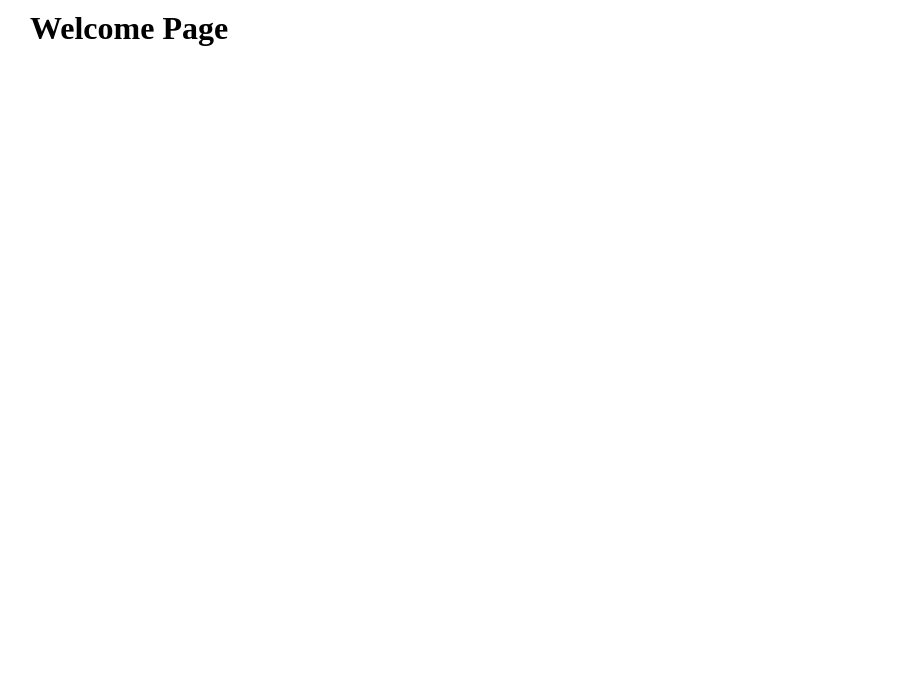
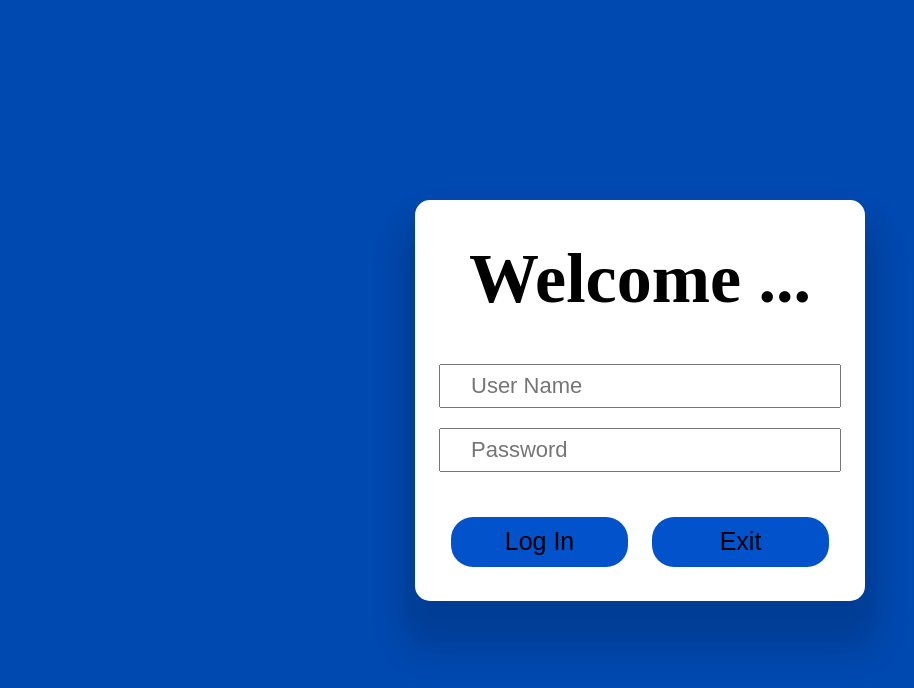
Before and after one commit to ZyadSaber/salam-web, a React (Create React App) app: page / in a window 1280 px wide. Shown: the top 688 px of the page, without its empty margins (0-914 px from the left). Built offline with nearby package versions, Linux system fonts and the light colour scheme.

Commit message:
designing log in page

```diff
--- a/src/Pages/SignInPage/Style.css
+++ b/src/Pages/SignInPage/Style.css
@@ -3,3 +3,56 @@
     padding: 0;
     box-sizing: border-box;
   }
+
+  body {
+    background: #0049b0;
+    min-height: 100vh;
+    padding: 25px;
+    display: flex;
+    justify-content: center;
+    align-items: center;
+  }
+h1{
+  margin: 15px;
+  font-size: 70px;
+  margin-bottom: 35px;
+}
+  .card {
+    background: #ffffff;
+    width: 450px;
+    padding: 24px;
+    box-shadow: 0px 20px 25px 15px rgba(0, 0, 0, 0.05),
+      0px 40px 30px 15px rgba(0, 0, 0, 0.1);
+    border-radius: 15px;
+  }
+  .card-body{
+    align-items: center;
+    display: flex;
+    flex-direction: column;
+  }
+  .card-body input{
+    width: 100%;
+    margin: 10px;
+    font-size: 22px;
+    padding: 7px;
+    padding-left: 30px;
+  }
+  .card-body .btns{
+    width: 100%;
+    display: flex;
+    justify-content: space-around;
+    margin-top: 25px;
+  }
+  .card-body .btns button{
+    background: #0152cb;
+    width: 44%;
+    margin: 10px;
+    font-size: 25px;
+    text-decoration: none;
+    border: none;
+    height: 50px;
+    border-radius: 22px;
+  }
+  .card-body .btns button:hover{
+    cursor: pointer;
+  }
--- a/src/Pages/SignInPage/component.tsx
+++ b/src/Pages/SignInPage/component.tsx
@@ -1,11 +1,19 @@
-import React, { memo } from 'react';
+import  { memo } from 'react';
 import './Style.css'
 
 const SignInPage = () => {
     return (
-        <>
-            <h1>Welcome Page</h1>
-        </>
+        <div className="card">
+            <div className="card-body">
+                <h1>Welcome ...</h1>
+                <input type="text" placeholder="User Name" />
+                <input type="password" placeholder="Password" />
+                <div className="btns">
+                    <button>Log In</button>
+                    <button>Exit</button>
+                </div>
+            </div>
+        </div>
     )
 };
 
```
